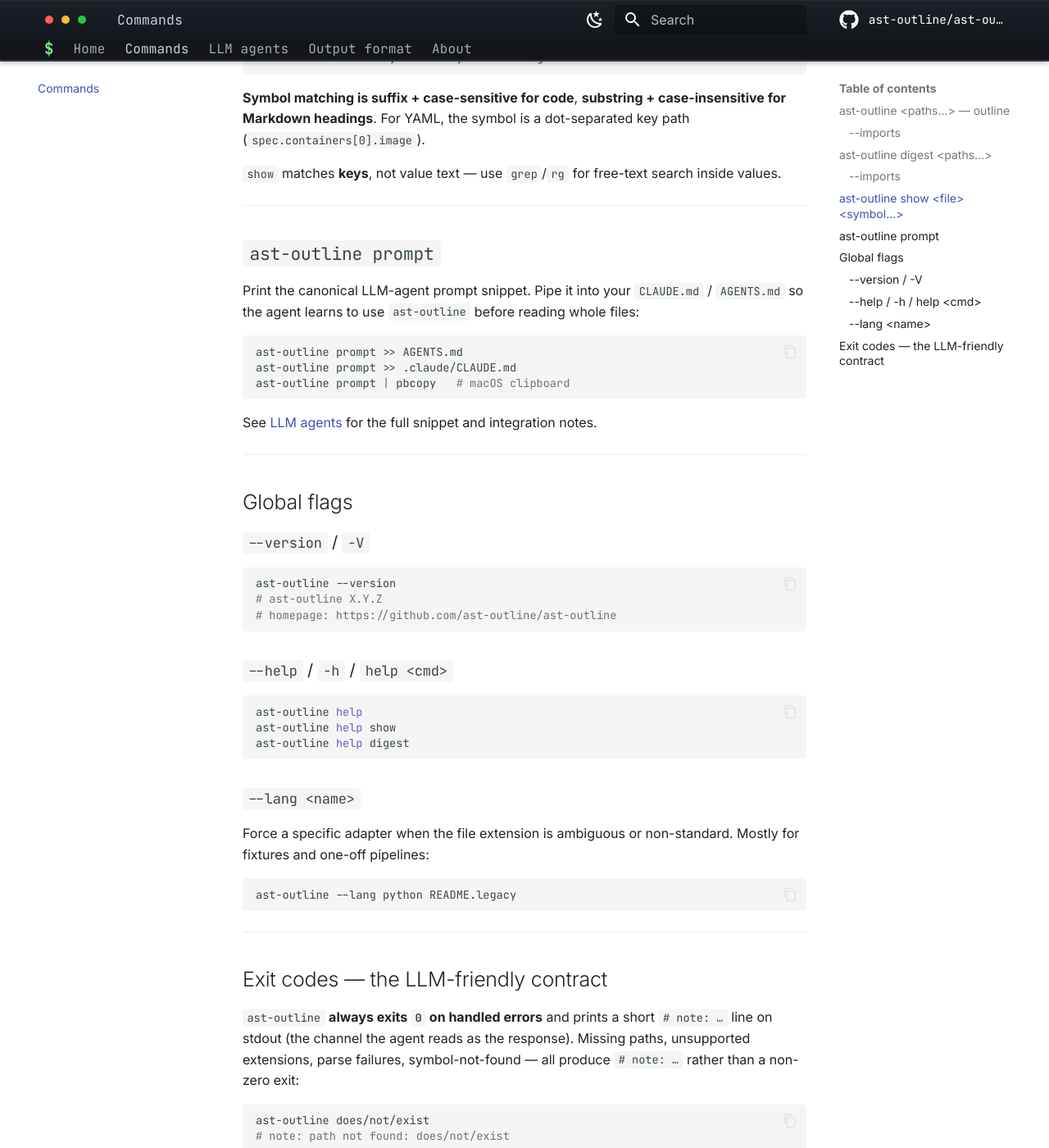
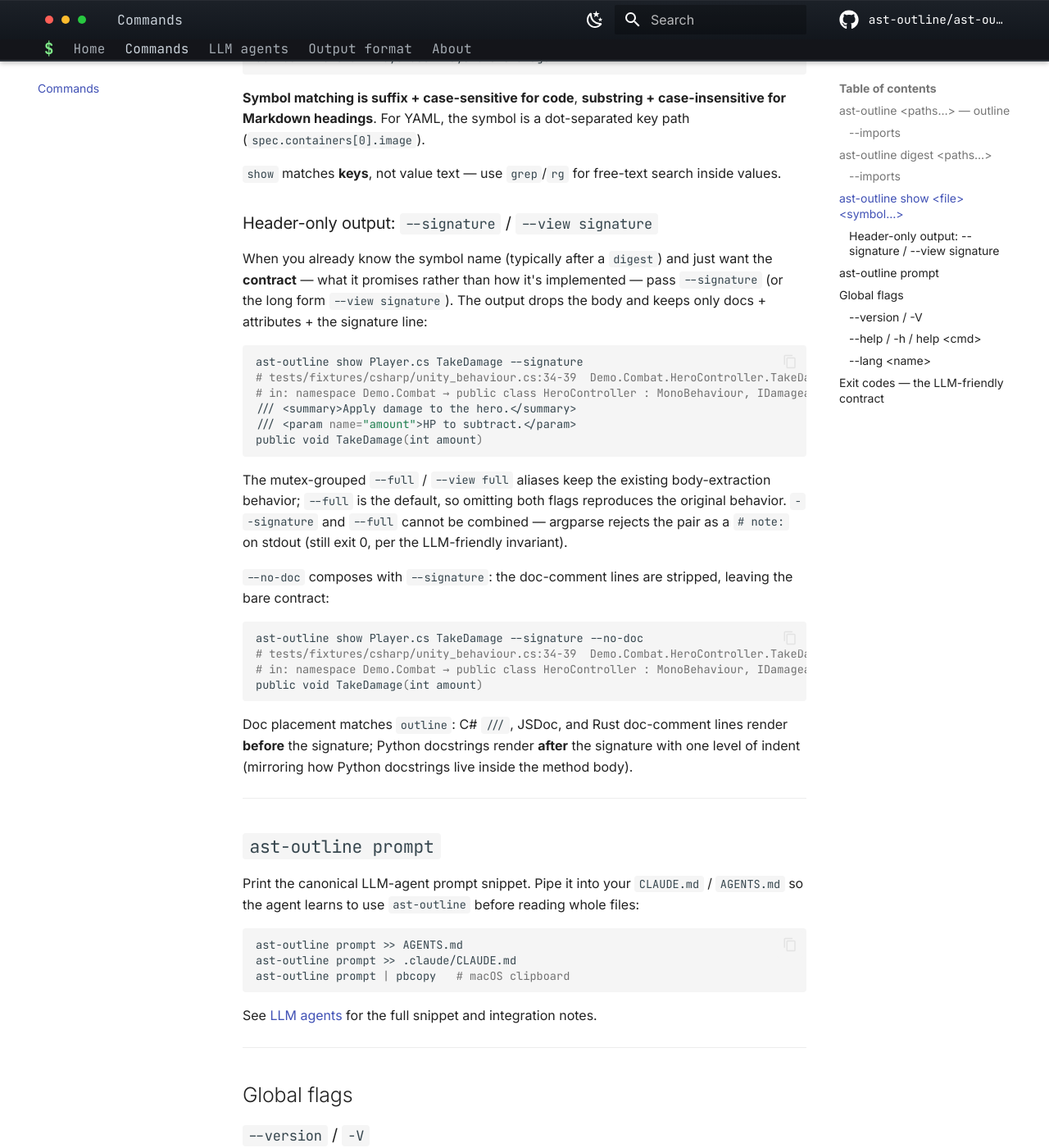
Before and after one commit to ast-outline/ast-outline.github.io, an MkDocs documentation site: the page built from docs/commands.md, in a window 1280 px wide and 1400 px high, scrolled down 1907 px. Shown: the whole window at 82% size. Built offline with MkDocs 1.6.1 and Material for MkDocs 9.7.7, drawn with Linux system fonts in a browser that asks for light colours; comment, search, counter and statistics services are not loaded.

Commit message:
docs: v0.6.6 — show --signature / --view signature for header-only output
- agents.md: ??? quote block synced with canonical AGENT_PROMPT — closing
  line on step 3 documents `--signature` as a modifier across every `show`
  form. The clause now lives at the end of step 3 (after markdown/yaml
  special cases) so the reading flow is base → variants → modifier,
  rather than being interleaved between examples and special cases.
- commands.md: new "Header-only output" subsection on the `ast-outline show`
  page with examples for `--signature`, the `--full` / `--view` aliases,
  the mutex behavior, and `--no-doc` composition. Notes doc placement
  (`///` / JSDoc / Rust before sig; Python docstrings after +1 indent).
- history.md: v0.6.6 timeline entry.

````diff
--- a/docs/commands.md
+++ b/docs/commands.md
@@ -98,6 +98,44 @@ dot-separated key path (`spec.containers[0].image`).
 `show` matches **keys**, not value text — use `grep`/`rg` for free-text
 search inside values.
 
+### Header-only output: `--signature` / `--view signature`
+
+When you already know the symbol name (typically after a `digest`) and
+just want the **contract** — what it promises rather than how it's
+implemented — pass `--signature` (or the long form `--view signature`).
+The output drops the body and keeps only docs + attributes + the
+signature line:
+
+```bash
+ast-outline show Player.cs TakeDamage --signature
+# tests/fixtures/csharp/unity_behaviour.cs:34-39  Demo.Combat.HeroController.TakeDamage  (method)
+# in: namespace Demo.Combat → public class HeroController : MonoBehaviour, IDamageable
+/// <summary>Apply damage to the hero.</summary>
+/// <param name="amount">HP to subtract.</param>
+public void TakeDamage(int amount)
+```
+
+The mutex-grouped `--full` / `--view full` aliases keep the existing
+body-extraction behavior; `--full` is the default, so omitting both
+flags reproduces the original behavior. `--signature` and `--full`
+cannot be combined — argparse rejects the pair as a `# note:` on
+stdout (still exit 0, per the LLM-friendly invariant).
+
+`--no-doc` composes with `--signature`: the doc-comment lines are
+stripped, leaving the bare contract:
+
+```bash
+ast-outline show Player.cs TakeDamage --signature --no-doc
+# tests/fixtures/csharp/unity_behaviour.cs:34-39  Demo.Combat.HeroController.TakeDamage  (method)
+# in: namespace Demo.Combat → public class HeroController : MonoBehaviour, IDamageable
+public void TakeDamage(int amount)
+```
+
+Doc placement matches `outline`: C# `///`, JSDoc, and Rust doc-comment
+lines render **before** the signature; Python docstrings render
+**after** the signature with one level of indent (mirroring how Python
+docstrings live inside the method body).
+
 ---
 
 ## `ast-outline prompt`
````
Also changed, not shown: docs/agents.md (+4 -0 lines), docs/history.md (+1 -0 lines).
